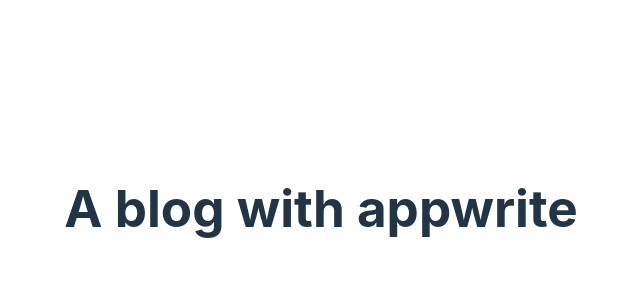
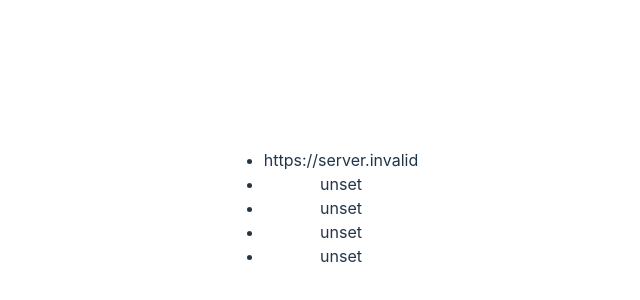
Before and after one commit to abdur-rehman-ali/react-appwrite-mega-project, a React (Vite) app: page / in a window 1280 px wide. Shown: the part 192-492 px from the top of the page, without its empty margins (319-959 px from the left). Built offline with nearby package versions, Linux system fonts and the light colour scheme; no server answers.

Commit message:
Add appwrite env variables

```diff
--- a/src/App.jsx
+++ b/src/App.jsx
@@ -1,9 +1,17 @@
 import './App.css'
+import { conf } from './conf/conf'
 
 function App() {
-
   return (
-    <h1>A blog with appwrite</h1>
+    <>
+      <ul>
+        <li>{ conf.appwriteURL }</li>
+        <li>{ conf.appwriteProjectID }</li>
+        <li>{ conf.appwriteDatabaseID }</li>
+        <li>{ conf.appwriteBlogsCollectionID }</li>
+        <li>{ conf.appwriteBucketID }</li>
+      </ul>
+    </>
   )
 }
 
--- /dev/null
+++ b/src/conf/conf.js
@@ -0,0 +1,7 @@
+export const conf = {
+  appwriteURL: String(import.meta.env.VITE_APPWRITE_URL),
+  appwriteProjectID: String(import.meta.env.VITE_APPWRITE_PROJECT_ID),
+  appwriteDatabaseID: String(import.meta.env.VITE_APPWRITE_DATABASE_ID),
+  appwriteBlogsCollectionID: String(import.meta.env.VITE_APPWRITE_BLOGS_COLLECTION_ID),
+  appwriteBucketID: String(import.meta.env.VITE_APPWRITE_BUCKET_ID),
+}
```
Also changed, not shown: 2 other files (tests, documents, lock files or other folders).
